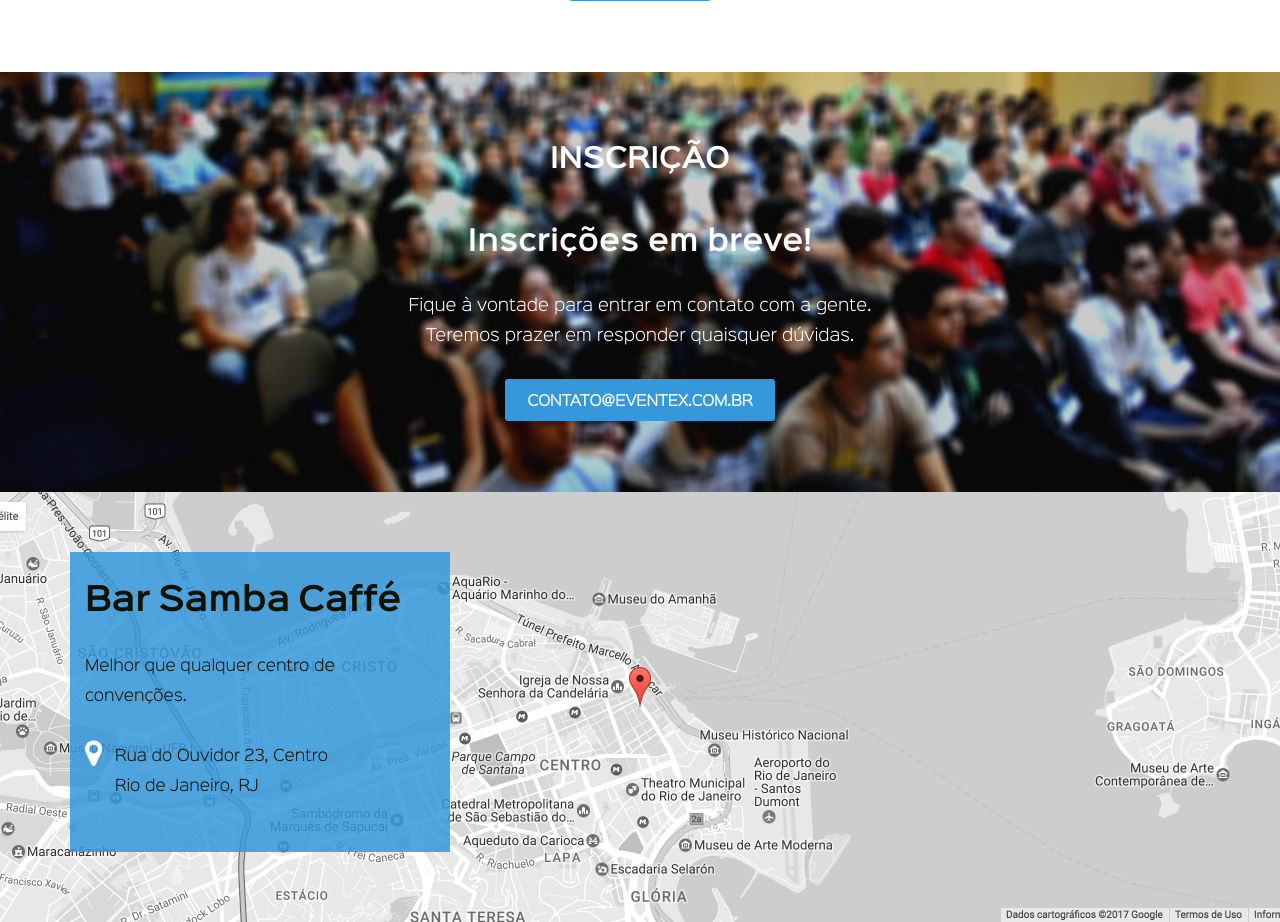
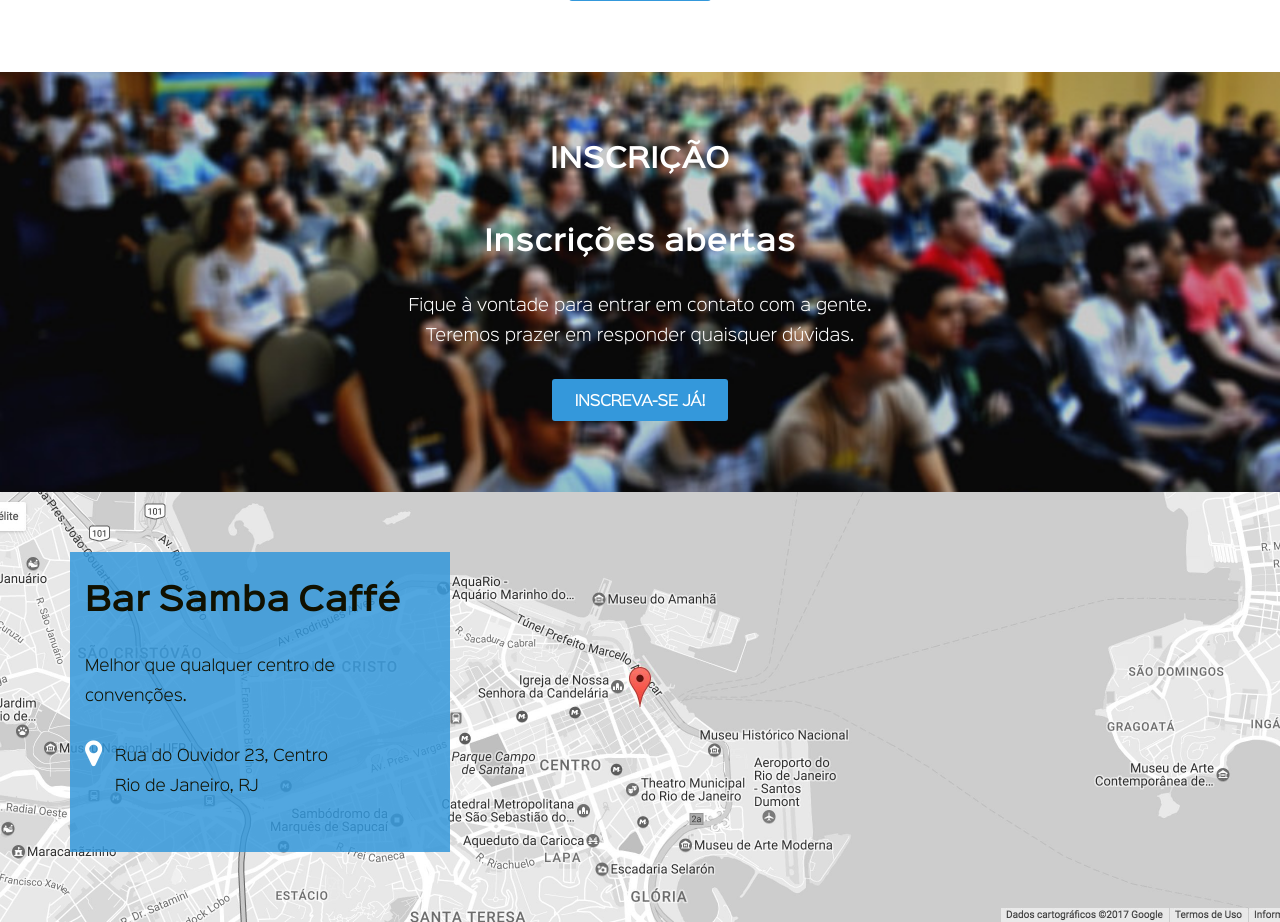
Before and after one commit to pedroprata44/meuprimeirositecomdjango, a Django app: page / in a window 1280 px wide. Shown: the part 1818-2740 px from the top of the page. Run offline with Django 4.2, Linux system fonts and the light colour scheme; some libraries are stand-ins or nearby versions.

Commit message:
Habilita inscrição

```diff
--- a/eventex/core/templates/index.html
+++ b/eventex/core/templates/index.html
@@ -109,9 +109,9 @@
             <div class="register row">
                 <div class="text-align-center row desktop-12 padding-top-2 min-h-14 container">
                 	<h2>Inscrição</h2>
-                	<h3>Inscrições em breve!</h3>
+                	<h3>Inscrições abertas</h3>
                     <p>Fique à vontade para entrar em contato com a gente.<br>Teremos prazer em responder quaisquer dúvidas.</p>
-                	<a class="btn-basic btn-blue" href="mailto:contato@eventex.com.br">contato@eventex.com.br</a>
+                	<a class="btn-basic btn-blue" href="/inscricao/">Inscreva-se já!</a>
                 </div>
             </div>
         </section>
--- a/eventex/core/tests.py
+++ b/eventex/core/tests.py
@@ -13,3 +13,6 @@ class HomeTest(TestCase):
     def test_template(self):
         ''' Must used index.html '''
         self.assertTemplateUsed(self.response,'index.html')
+
+    def test_subscription_link(self):
+        self.assertContains(self.response,'href="/inscricao/"')
--- a/eventex/subscriptions/templates/subscriptions/subscription_form.html
+++ b/eventex/subscriptions/templates/subscriptions/subscription_form.html
@@ -62,7 +62,6 @@
             </header>
         </div>
 
-
         <!-- OVERVIEW -->
         <section>
         	<div class="content row padding-bottom-3 desktop-12 container">
```
